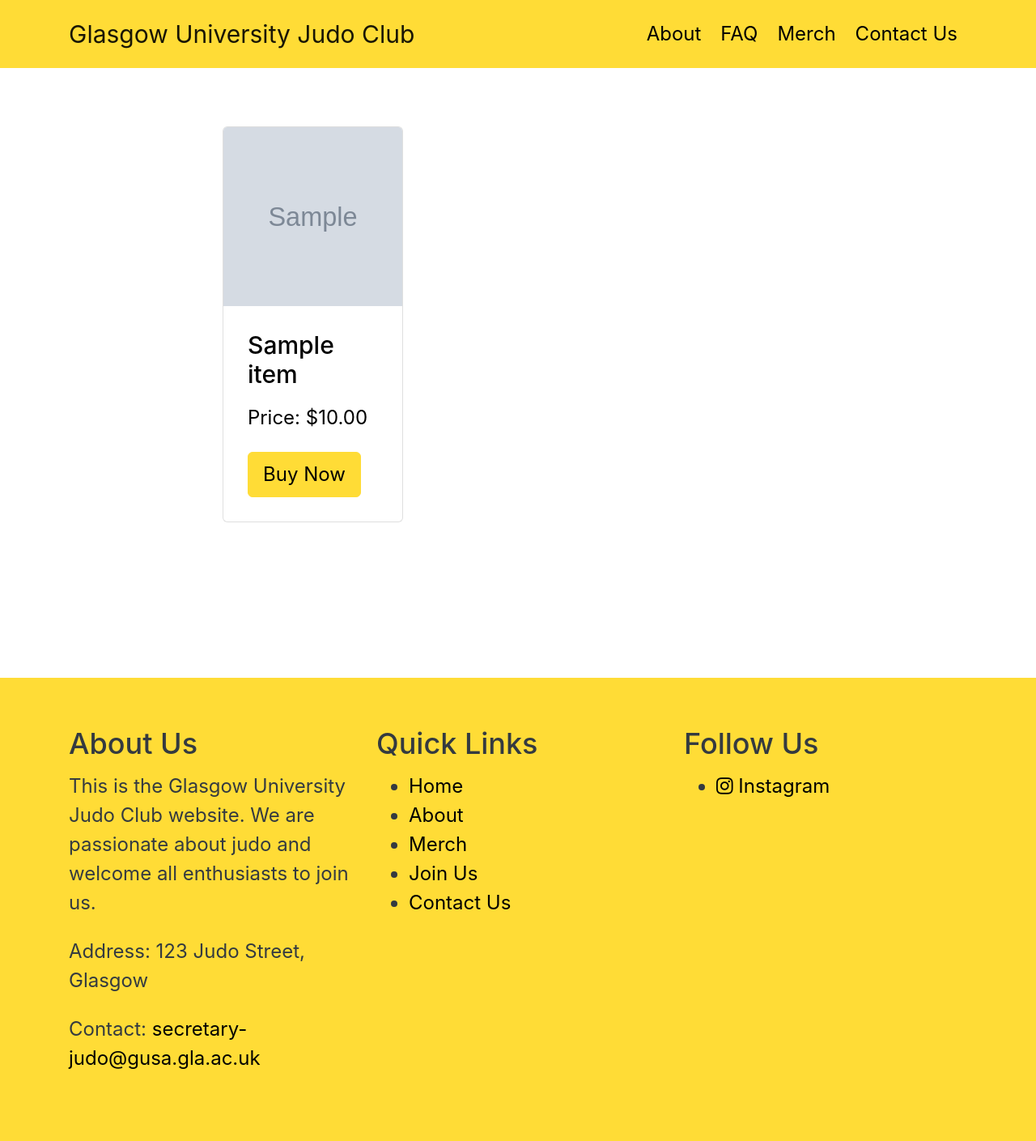
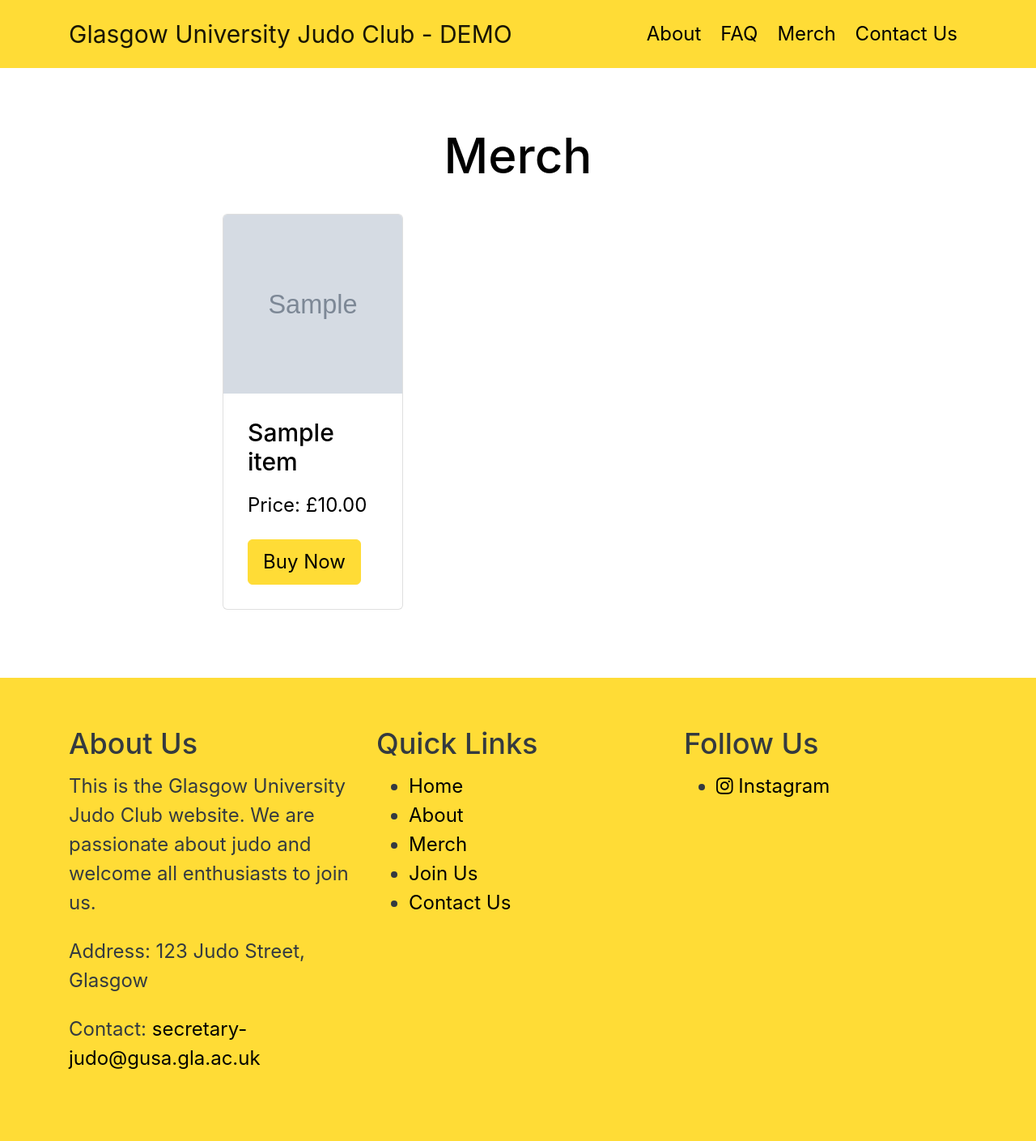
Before and after one commit to GUCoderOM/GUJC, a Django app: page /judo/merch/ in a window 1280 px wide. Shown: the whole page at 81% size. Run offline with Django 4.2, Linux system fonts and the light colour scheme; tables that the repository leaves empty hold one stand-in row (values such as "Sample post"); grey boxes marked "Sample" are stand-in pictures; some libraries are stand-ins or nearby versions; some web fonts are replaced.

Commit message:
Prepared for demo

```diff
--- a/templates/judo/merch.html
+++ b/templates/judo/merch.html
@@ -1,7 +1,8 @@
 {% extends "judo/base.html" %}
+{% load crispy_forms_tags %}
 
 {% block title_block %}
-  GUJC - Merch Page
+  GUJC - Merchandise
 {% endblock %}
 
 {% block navbar %}
@@ -10,15 +11,14 @@
 
 {% block body_block %}
 <div class="container mt-5">
+  <h1 class="text-center mb-4">Merch</h1>
   <div class="row">
-    <!-- Add your staff merchandise content here -->
+    <!-- Display existing merchandise items -->
     <div class="col-lg-8 offset-lg-2">
-      <!-- Display existing merchandise items -->
       <div class="row">
         {% for item in merch_items %}
         <div class="col-lg-4 col-md-6 mb-3">
           <div class="card">
-            <!-- Apply a fixed aspect ratio to the card container -->
             <div class="card-container">
               <div class="image-container">
                 <img src="{{ item.picture.url }}" class="card-img-top" alt="{{ item.name }}">
@@ -26,17 +26,41 @@
             </div>
             <div class="card-body">
               <h5 class="card-title">{{ item.name }}</h5>
-              <p class="card-text">Price: ${{ item.price }}</p>
-              <a href="#" class="btn btn-primary">Buy Now</a>
+              <p class="card-text">Price: £{{ item.price }}</p>
+              <!-- Add a Buy Now button to trigger the modal -->
+              <button class="btn btn-primary" data-toggle="modal" data-target="#buyModal{{ item.id }}">Buy Now</button>
             </div>
           </div>
         </div>
         {% endfor %}
-      </div><br /> <br /> <br />
+      </div>
+    </div>
+  </div>
+
+  <!-- Modals for Buy Now -->
+{% for item in merch_items %}
+<div class="modal fade" id="buyModal{{ item.id }}" tabindex="-1" role="dialog" aria-labelledby="buyModalLabel{{ item.id }}" aria-hidden="true">
+  <div class="modal-dialog" role="document">
+    <div class="modal-content">
+      <div class="modal-header">
+        <h5 class="modal-title" id="buyModalLabel{{ item.id }}">Buy Now</h5>
+        <button type="button" class="close" data-dismiss="modal" aria-label="Close">
+          <span aria-hidden="true">&times;</span>
+        </button>
+      </div>
+      <div class="modal-body">
+        <p>For the purposes of this demo, the Buy Now button has been disabled.</p>
+      </div>
+      <div class="modal-footer">
+        <button type="button" class="btn btn-secondary" data-dismiss="modal">Close</button>
+      </div>
     </div>
   </div>
 </div>
+{% endfor %}
+</div>
 {% endblock %}
+
 
 
 {% block footer_block %}
--- a/templates/judo/user_navbar.html
+++ b/templates/judo/user_navbar.html
@@ -3,7 +3,7 @@
 {% block navbar %}
 <nav class="navbar navbar-expand-lg navbar-light bg-light" id="navbar">
     <div class="container">
-      <a class="navbar-brand" href="{% url 'judo:index' %}">Glasgow University Judo Club</a>
+      <a class="navbar-brand" href="{% url 'judo:index' %}">Glasgow University Judo Club - DEMO</a>
       <button class="navbar-toggler" type="button" data-toggle="collapse" data-target="#navbarResponsive" aria-controls="navbarResponsive" aria-expanded="false" aria-label="Toggle navigation">
         <span class="navbar-toggler-icon"></span>
       </button>
```
